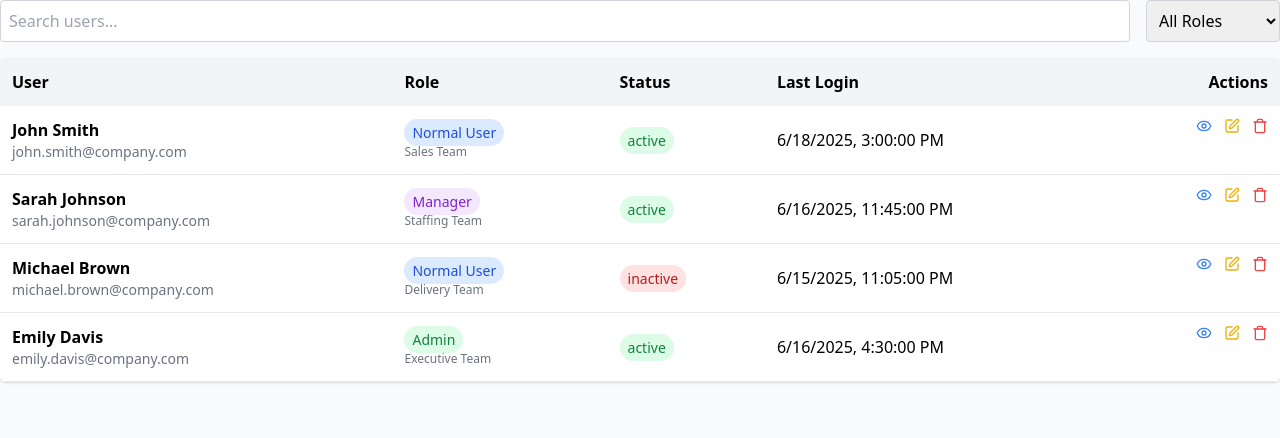
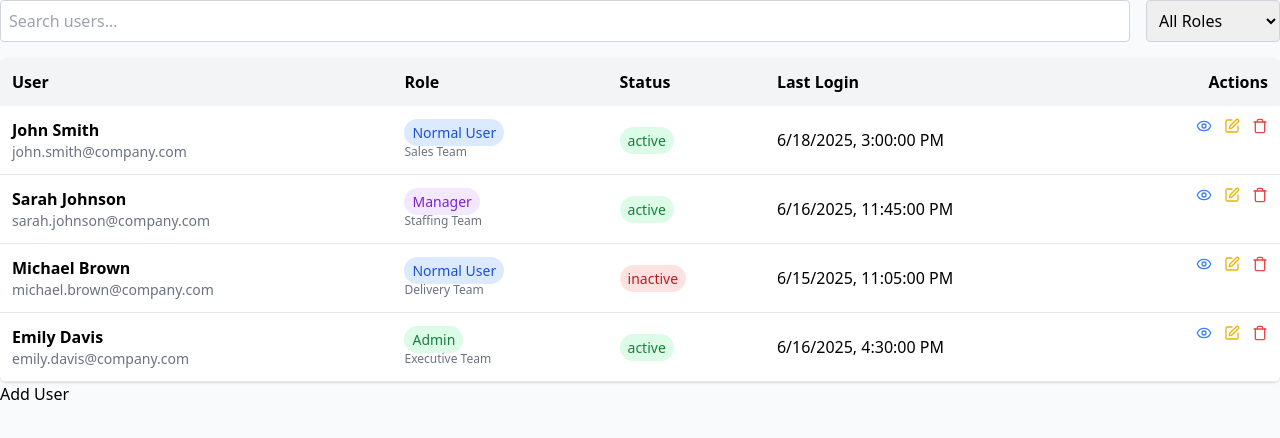
Before and after one commit to SAIEE12/trackon-usermanagement_ui, a React (Create React App) app: page / in a window 1280 px wide. Shown: the top 438 px of the page. Built offline with nearby package versions, Linux system fonts and the light colour scheme.

Commit message:
added "Add user" button in UserManagementPage.jsx

```diff
--- a/src/pages/UserManagementPage.jsx
+++ b/src/pages/UserManagementPage.jsx
@@ -28,6 +28,9 @@ const UserManagementPage = () => {
       />
 
       <UserTable users={filteredUsers} />
+      <button onClick={() => setShowAddModal(true)}>
+        Add User
+      </button>
 
       {showAddModal && <AddUserModal onClose={() => setShowAddModal(false)} setUsers={setUsers} />}
     </>
```
